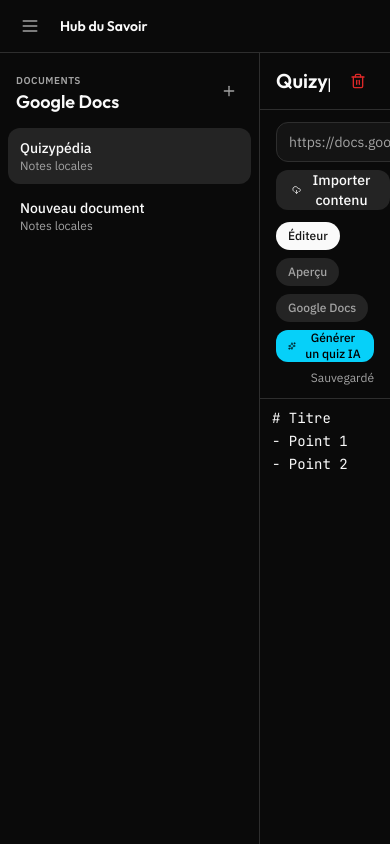
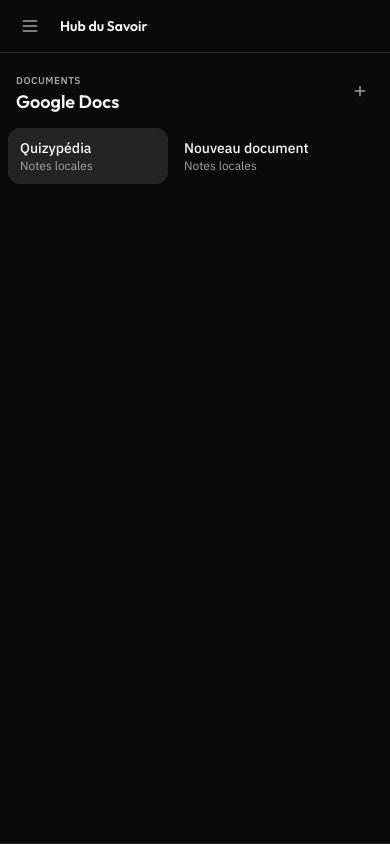
Before and after one commit to gabrielluthun/hub-des-savoirs, a React (Create React App) app: page / in a window 390 px wide. Built offline with nearby package versions, Linux system fonts and the light colour scheme.

Commit message:
fix(docs): stack document list responsively on mobile

```diff
--- a/src/features/docs/DocumentList.tsx
+++ b/src/features/docs/DocumentList.tsx
@@ -11,7 +11,7 @@
 
 export function DocumentList({ docs, activeDocId, onSelect, onAdd }: DocumentListProps) {
   return (
-    <div className="flex h-full w-[260px] shrink-0 flex-col border-r border-border bg-background">
+    <div className="flex h-full w-full shrink-0 flex-col border-b border-border bg-background md:w-[260px] md:border-b-0 md:border-r">
       <div className="flex items-start justify-between px-4 pb-3 pt-5">
         <div>
           <p className="text-[10px] font-semibold uppercase tracking-wider text-muted-foreground">
@@ -29,7 +29,7 @@
         </button>
       </div>
 
-      <div className="flex-1 space-y-1 overflow-y-auto px-2 pb-4">
+      <div className="flex max-h-40 gap-1 overflow-x-auto px-2 pb-3 md:max-h-none md:flex-1 md:flex-col md:space-y-1 md:overflow-y-auto md:pb-4">
         {docs.map((doc) => {
           const active = doc.id === activeDocId;
           return (
@@ -38,7 +38,7 @@
               type="button"
               onClick={() => onSelect(doc.id)}
               className={cn(
-                'w-full rounded-xl px-3 py-2.5 text-left transition-colors',
+                'min-w-[160px] rounded-xl px-3 py-2.5 text-left transition-colors md:min-w-0 md:w-full',
                 active ? 'bg-secondary' : 'hover:bg-secondary/50'
               )}
             >
```
